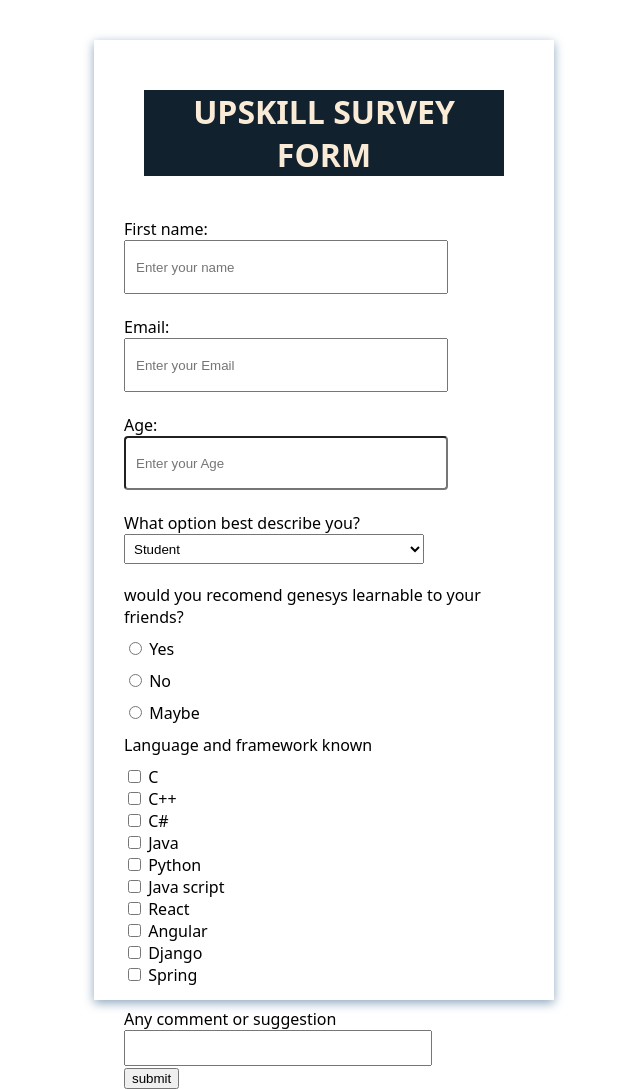
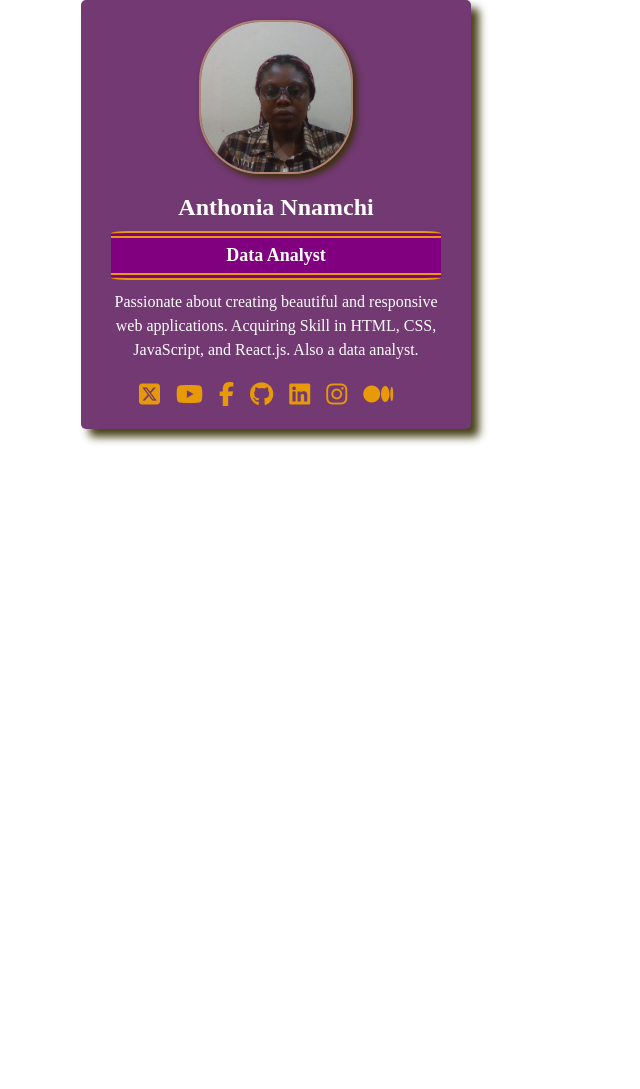
Before and after one commit to Noaphil/upskill_survey_form_week_4_assignment, a plain HTML site: page index.html in a window 1280 px wide. Shown: the whole page, without its empty margins (364-1004 px from the left). After the commit the page ends 800 px from the top, so only its background shows below. Drawn offline with Linux system fonts and the light colour scheme.

Commit message:
my first commit

```diff
--- a/index.css
+++ b/index.css
@@ -1,93 +1,80 @@
-{
+*{
     margin: 0;
     padding: 0;
-    box-sizing: border-box;
-}
-h1 {
-    text-align: center;
-    margin: 20px;
-    color: antiquewhite;
-    background-color: rgb(18, 33, 46);
-}
-body {
-    background-image: url(./my_assignment_image.jpg);
-    font-family: system-ui, -apple-system,
-        BlinkMacSystemFont, 'Segoe UI',
-        Roboto, Oxygen, Ubuntu, Cantarell, 'Open Sans', 'Helvetica Neue', sans-serif;
-    background-size: contain;
+    border: none;
 }
 
-.container {
-    margin-left: 450px;
-    margin-top: 40px;
-    background-color: white;
-    width: 400px;
-    height: 900px;
-    padding: 30px;
-    box-shadow: 0px 3px 10px rgb(140, 166, 190);
+body {
+    font-family: 'Times New Roman', Times, serif;
+    padding: 0;
+    margin: 0;
+    text-align: center;
 }
 
-.age-label {
-    display: flex;
+
+.profile-card {
+    background-color:rgb(114, 57, 114);
+    width: 350px;
+    margin: 0 auto;
+    padding: 20px;
+    border: 0px solid rgb(11 11 11);
+    border-radius: 5px;
+    box-shadow: 8px 8px 8px rgba(53, 47, 2, 0.911);
 }
 
-.recomendation-div {
-    margin-top: 20px;
+.profile-picture {
+    display: block;
+    width: 150px;
+    height: 150px;
+    border: 2px double rgb(177, 131, 114);
+    border-radius: 40%;
+    object-fit: cover;
+    margin: 0 auto 20px;
+    box-shadow: 4px 4px 6px rgba(53, 47, 2, 0.911);
+
+}
+.card{
+    margin: o auto;
 }
 
-.age {
-    width: 300px;
-    height: 30px;
-    border-radius: 4px;
-    padding: 10px;
+.name {
+    font-size: 24px;
+    font-weight: bold;
+    margin-bottom: 10px;
+    color: white;
+}
+.job-title {
+    font-size: 18px;
+    color: white;
+    margin-bottom: 10px;
+    padding: 7px;
+    border-top: 7px double rgb(231, 153, 7);
+    border-bottom: 7px double rgb(231, 153, 7);
+    border-radius: 5%;
+    background-color: purple;
+    margin-left: 10px;
+    margin-right: 10px;
 }
 
-.fname {
-    width: 300px;
-    height: 30px;
 
-    display: block;
-    padding: 10px;
+.description {
+    font-size: 16px;
+    text-align: center; /* Align description to the left */
+    line-height: 1.5;
+    color: white;
+    border-bottom: 20px;
 }
 
-.email {
-    width: 300px;
-    height: 30px;
-    padding: 10px;
+.social-icons{
+    display: inline-block;
+    margin-right: 10px;
+    margin-top: 10px;
+    color: rgb(231, 153, 7);
+    font-size: 24px;
+    transition: color 0.3s ease-in-out;
+    border-top: 20px;
+    text-align: center;
 }
-
-.discribe {
-    width: 300px;
-    height: 30px;
-    padding: 5px;
+.social-icons:hover{
+    color: white;
 }
-
-.radio {
-    margin-bottom: 10px;
-
-}
-
-.recom {
-    margin-bottom: 10px;
-}
-
-.cooment-suggestion {
-    display: flex;
-    flex-direction: column;
-    resize: vertical;
-}
-
-.text {
-    width: 300px;
-    height: 30px;
-}
-
-.button {
-    width: 100px;
-    background-color: rgb(162, 192, 216);
-}
-
-.discription-div {
-    display: flex;
-    flex-direction: column;
-}
--- a/index.html
+++ b/index.html
@@ -1,147 +1,45 @@
 <!DOCTYPE html>
 <html lang="en">
 <head>
-    <meta charset="UTF-8" />
-    <meta name="viewport" content="width=device-width, initial-scale=1.0" />
-    <link rel="stylesheet" href="index.css" />
-    <title>DOCUMENT</title>
+    <meta charset="UTF-8">
+    <meta name="viewport" content="width=device-width, initial-scale=1.0">
+    <link rel="stylesheet" href="Index.css">
+    <title>Stylish Profile Card</title>
+    <link rel="stylesheet" href="https://cdnjs.cloudflare.com/ajax/libs/font-awesome/6.5.2/css/all.min.css" integrity="sha512-SnH5WK+bZxgPHs44uWIX+LLJAJ9/2PkPKZ5QiAj6Ta86w+fsb2TkcmfRyVX3pBnMFcV7oQPJkl9QevSCWr3W6A==" crossorigin="anonymous" referrerpolicy="no-referrer" />
 </head>
 <body>
+    <div class="profile-card">
+        <img src="PASSPORT.jpg" alt="Profile Picture" class="profile-picture">
+        <h2 class="name"> Anthonia Nnamchi</h2>
+        <h3 class="job-title"> Data Analyst </h3>
+        <p class="description">
+            Passionate about creating beautiful and responsive web applications.
+            Acquiring Skill in HTML, CSS, JavaScript, and React.js.
+            Also a data analyst.
+        </p>
+        <div class="social-icons">
+            <a href="https://x.com"
+            target="_blank" class="social-icons"><i class="fa-brands fa-square-x-twitter"></i></a>
 
-    <div class="container">
-      <div>
-        <form>
-            <h1>UPSKILL SURVEY FORM</h1>
-            <br>
-          <label for="name">First name:</label>
-          <input
-            class="fname"
-            type="text"
-            placeholder="Enter your name"
-            id="name"
-            name="name"
-            required
-          />
-        </form>
-      </div>
-      <br />
-      <div class="saperate">
-        <form class="email-div">
-          <label class="eemail" for=" eemail">Email:</label>
-          <div>
-            <input
-              class="email"
-              type="text"
-              placeholder="Enter your Email"
-              id=" eemail"
-              name=" eemail"
-              required
-            />
-          </div>
-        </form>
-      </div>
-      <br />
-      <div>
-        <form>
-          <label class="age-label" for="Age">Age:</label>
-          <input
-            class="age"
-            type="text"
-            placeholder="Enter your Age"
-            id="Age"
-            name=" Age"
-            required
-          />
-        </form>
-      </div>
-      <br />
-      <div class="discription-div">
-        <label for="discription">What option best describe you?</label>
-        <select class="discribe" name="discription" id="discription">
-          <option value="student">Student</option>
-          <option value="Nysc">Nysc</option>
-          <option value="trainee">Trainee</option>
-        </select>
-      </div>
-      <div class="recomendation-div">
-        <form>
-          <div class="recom">
-            <label for="recomendation"
-              >would you recomend genesys learnable to your friends?</label
-            >
-          </div>
-          <div class="radio">
-            <input type="radio" name="no" id="no" />
-            <label for="no">Yes</label>
-          </div>
-          <div class="radio">
-            <input type="radio" name="no" id="no" />
-            <label for="no">No</label>
-          </div>
-          <div class="radio">
-            <input type="radio" name="no" id="no" />
-            <label for="no">Maybe</label>
-          </div>
-        </form>
-        <div>
-          <form>
-            <div>
-              <div class="radio">
-                <label for="lang">Language and framework known</label>
-              </div>
-              <div>
-                <input type="checkbox" name="c" id="c" />
-                <label for="c">C</label>
+            <a href="https://youtube.com"
+            target="_blank" class="social-icons"><i class="fa-brands fa-youtube"></i> </a>
+
+            <a href="https://www.facebook.com"
+            target="_blank"class="social-icons"><i class="fa-brands fa-facebook-f"></i></a>
+
+            <a href="http://github.com"
+             target="_blank" class="social-icons">  <i class="fa-brands fa-github"></i> </a>
+
+             <a href="https://www.linkedin.com"
+             target="_blank" class="social-icons"><i class="fa-brands fa-linkedin"></i></a>
+
+            <a href="https://www.instagram.com"
+            target="_blank" class="social-icons"><i class="fa-brands fa-instagram"></i></a>
+            <a href="http://medium.com"
+            target="_blank" class="social-icons"><i class="fab fa-medium"></i></a>
+
          </div>
 
-              <div>
-                <input type="checkbox" name="c" id="c" />
-                <label for="c">C++</label>
-              </div>
-              <div>
-                <input type="checkbox" name="c" id="c" />
-                <label for="c">C#</label>
-              </div>
-              <div>
-                <input type="checkbox" name="c" id="c" />
-                <label for="c">Java</label>
-              </div>
-              <div>
-                <input type="checkbox" name="c" id="c" />
-                <label for="c">Python</label>
-              </div>
-              <div>
-                <input type="checkbox" name="c" id="c" />
-                <label for="c">Java script</label>
-              </div>
-              <div>
-                <input type="checkbox" name="c" id="c" />
-                <label for="c">React</label>
-              </div>
-              <div>
-                <input type="checkbox" name="c" id="c" />
-                <label for="c">Angular</label>
-              </div>
-              <div>
-                <input type="checkbox" name="c" id="c" />
-                <label for="c">Django</label>
-              </div>
-              <div>
-                <input type="checkbox" name="c" id="c" />
-                <label for="c">Spring</label>
-              </div>
-              <br>
-            </div>
-          </form>
-        </div>
-        <div class="coment-suggestion">
-          <label for="suggestion">Any comment or suggestion</label>
-          <input class="text" type="text" name="suggestion" id="suggestion" />
-        </div>
-      </div>
-      <div>
-        <button type="submit">submit</button>
-      </div>
         </div>
     </body>
     </html>
```
Also changed, not shown: PASSPORT.jpg (added), my_assignment_image.jpg (deleted). Lines whose indentation alone changed are shown as unchanged.
